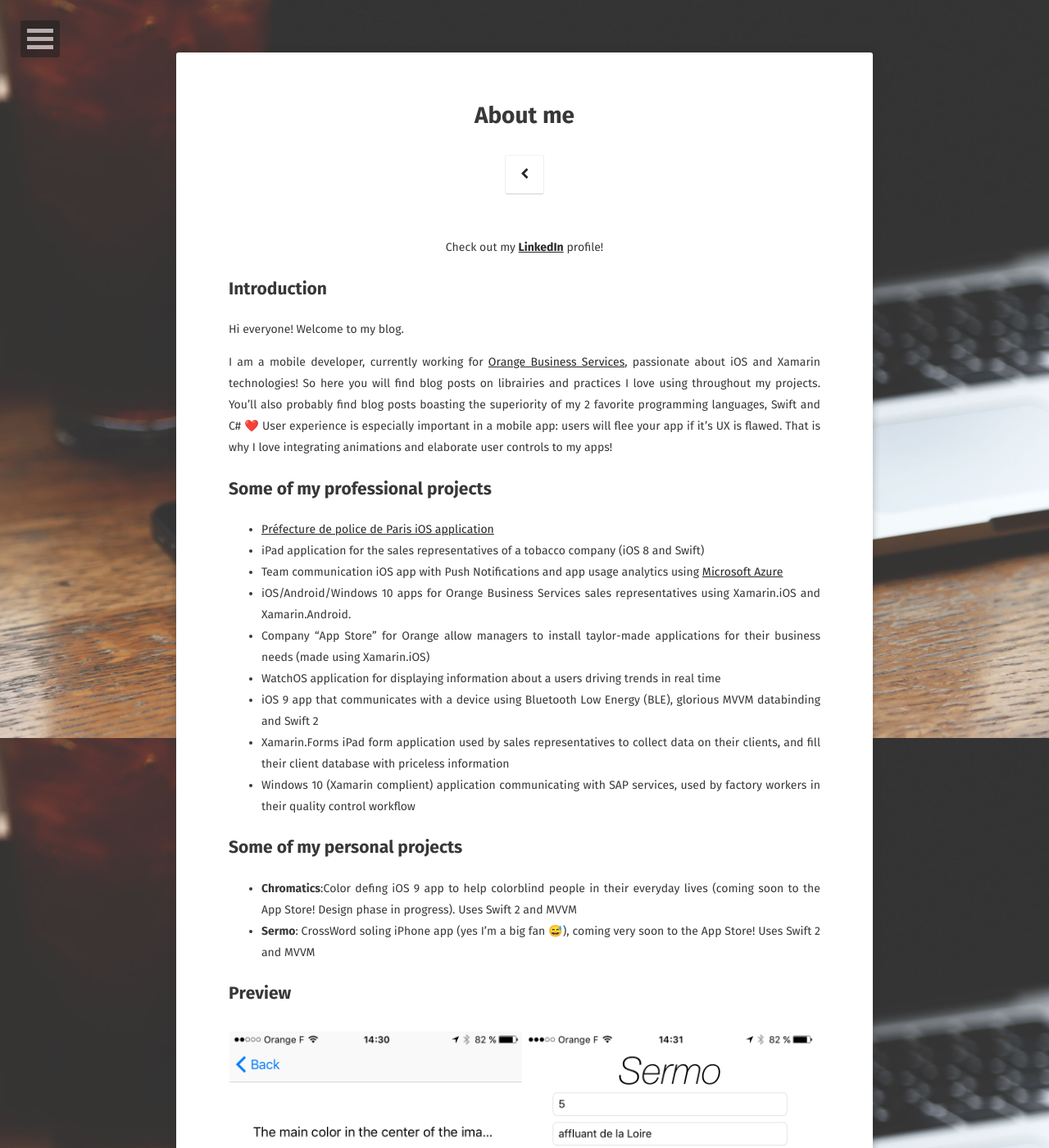
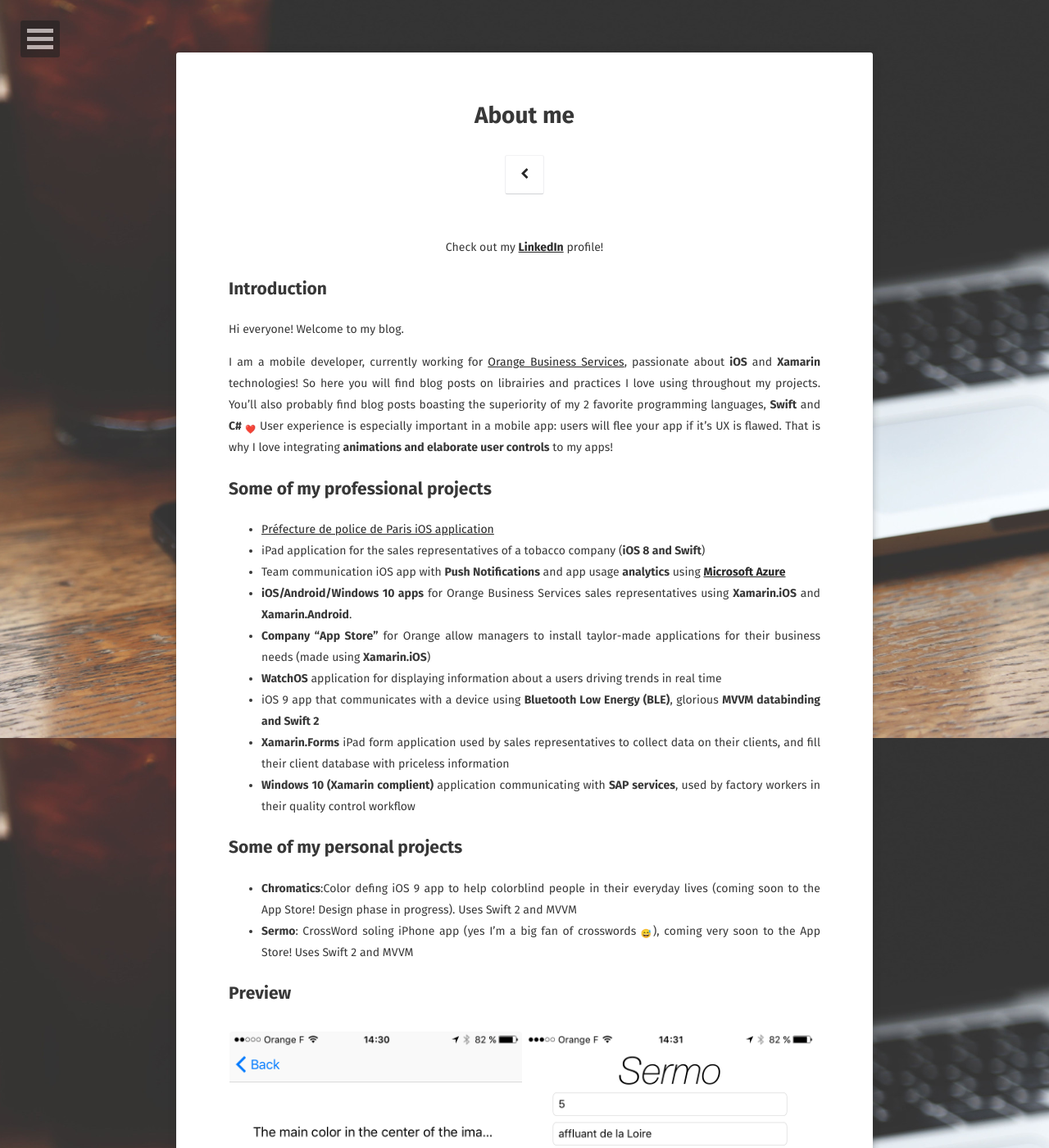
Before and after one commit to RichDCs/Blog, a Jekyll site: the page built from about/index.md, in a window 1280 px wide and 1400 px high. Shown: the whole window at 82% size. Built offline with Jekyll 4.4.1, drawn with Linux system fonts in a browser that asks for light colours; emoji names are drawn with the system emoji font; some web fonts are replaced.

Commit message:
small styling tweaks

```diff
--- a/about/index.md
+++ b/about/index.md
@@ -11,23 +11,23 @@ comments: false
 ## Introduction
 Hi everyone! Welcome to my blog.
 
-I am a mobile developer, currently working for [Orange Business Services](http://www.orange-business.com/fr), passionate about iOS and Xamarin technologies! So here you will find blog posts on librairies and practices I love using throughout my projects. You'll also probably find blog posts boasting the superiority of my 2 favorite programming languages, Swift and C# :heart:
-User experience is especially important in a mobile app: users will flee your app if it's UX is flawed. That is why I love integrating animations and elaborate user controls to my apps!
+I am a mobile developer, currently working for [Orange Business Services](http://www.orange-business.com/fr), passionate about <b>iOS</b> and <b>Xamarin</b> technologies! So here you will find blog posts on librairies and practices I love using throughout my projects. You'll also probably find blog posts boasting the superiority of my 2 favorite programming languages, <b>Swift</b> and <b>C#</b> <sub>:heart:</sub>
+User experience is especially important in a mobile app: users will flee your app if it's UX is flawed. That is why I love integrating <b>animations and elaborate user controls</b> to my apps!
 
 ## Some of my professional projects
 * [Préfecture de police de Paris iOS application](https://itunes.apple.com/fr/app/pref.-police/id458318911?mt=8)
-* iPad application for the sales representatives of a tobacco company (iOS 8 and Swift)
-* Team communication iOS app with Push Notifications and app usage analytics using [Microsoft Azure](https://azure.microsoft.com/fr-fr/services/mobile-engagement/)
-* iOS/Android/Windows 10 apps for Orange Business Services sales representatives using Xamarin.iOS and Xamarin.Android.
-* Company "App Store" for Orange allow managers to install taylor-made applications for their business needs (made using Xamarin.iOS)
-* WatchOS application for displaying information about a users driving trends in real time
-* iOS 9 app that communicates with a device using Bluetooth Low Energy (BLE), glorious MVVM databinding and Swift 2
-* Xamarin.Forms iPad form application used by sales representatives to collect data on their clients, and fill their client database with priceless information
-* Windows 10 (Xamarin complient) application communicating with SAP services, used by factory workers in their quality control workflow
+* iPad application for the sales representatives of a tobacco company (<b>iOS 8 and Swift</b>)
+* Team communication iOS app with <b>Push Notifications</b> and app usage <b>analytics</b> using <b>[Microsoft Azure](https://azure.microsoft.com/fr-fr/services/mobile-engagement/)</b>
+* <b>iOS/Android/Windows 10 apps</b> for Orange Business Services sales representatives using <b>Xamarin.iOS</b> and <b>Xamarin.Android</b>.
+* <b>Company "App Store"</b> for Orange allow managers to install taylor-made applications for their business needs (made using <b>Xamarin.iOS</b>)
+* <b>WatchOS</b> application for displaying information about a users driving trends in real time
+* iOS 9 app that communicates with a device using <b>Bluetooth Low Energy (BLE)</b>, glorious <b>MVVM databinding and Swift 2</b>
+* <b>Xamarin.Forms</b> iPad form application used by sales representatives to collect data on their clients, and fill their client database with priceless information
+* <b>Windows 10 (Xamarin complient)</b> application communicating with <b>SAP services</b>, used by factory workers in their quality control workflow
 
 ## Some of my personal projects
 * <b>Chromatics</b>:Color defing iOS 9 app to help colorblind people in their everyday lives (coming soon to the App Store! Design phase in progress). Uses Swift 2 and MVVM
-* <b>Sermo</b>: CrossWord soling iPhone app (yes I'm a big fan :sweat_smile:), coming very soon to the App Store! Uses Swift 2 and MVVM
+* <b>Sermo</b>: CrossWord soling iPhone app (yes I'm a big fan of crosswords <sub>:sweat_smile:</sub>), coming very soon to the App Store! Uses Swift 2 and MVVM
 
 ## Preview
 
```
